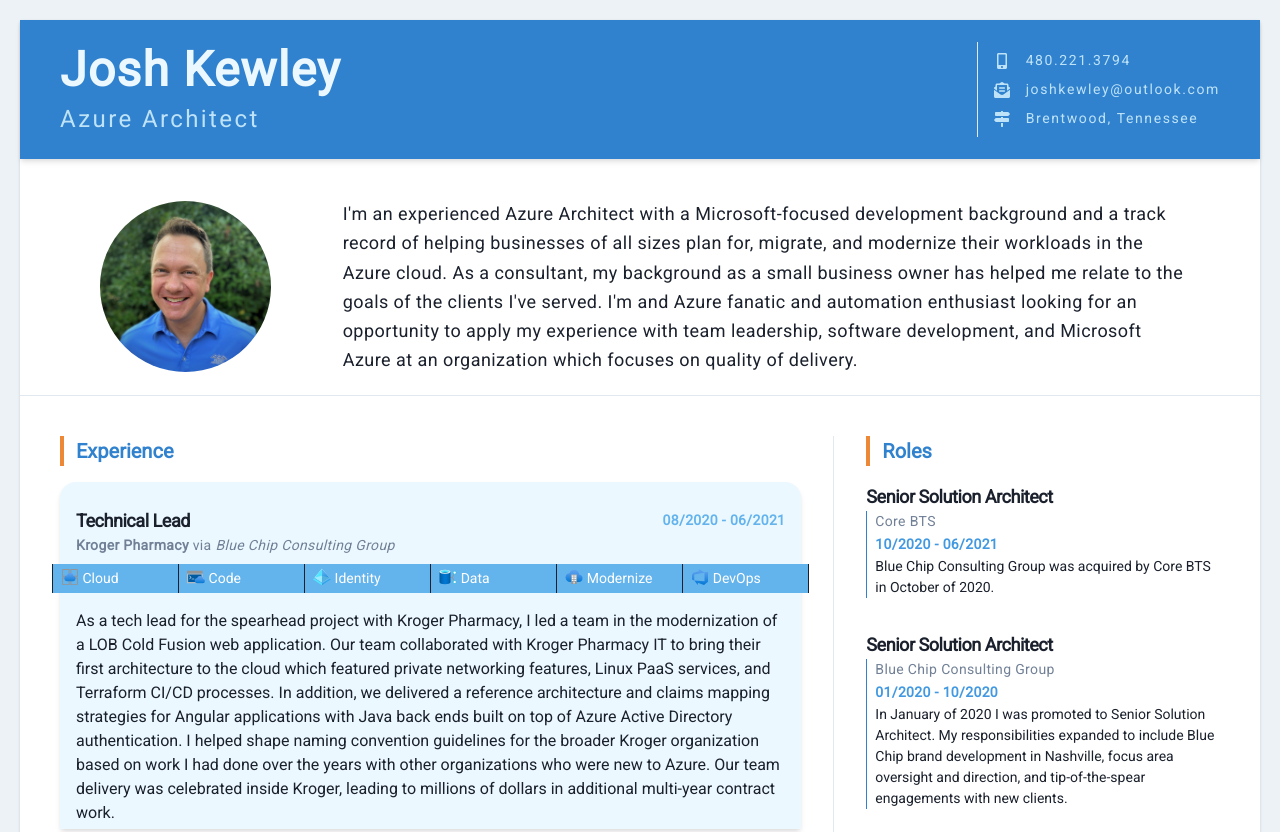
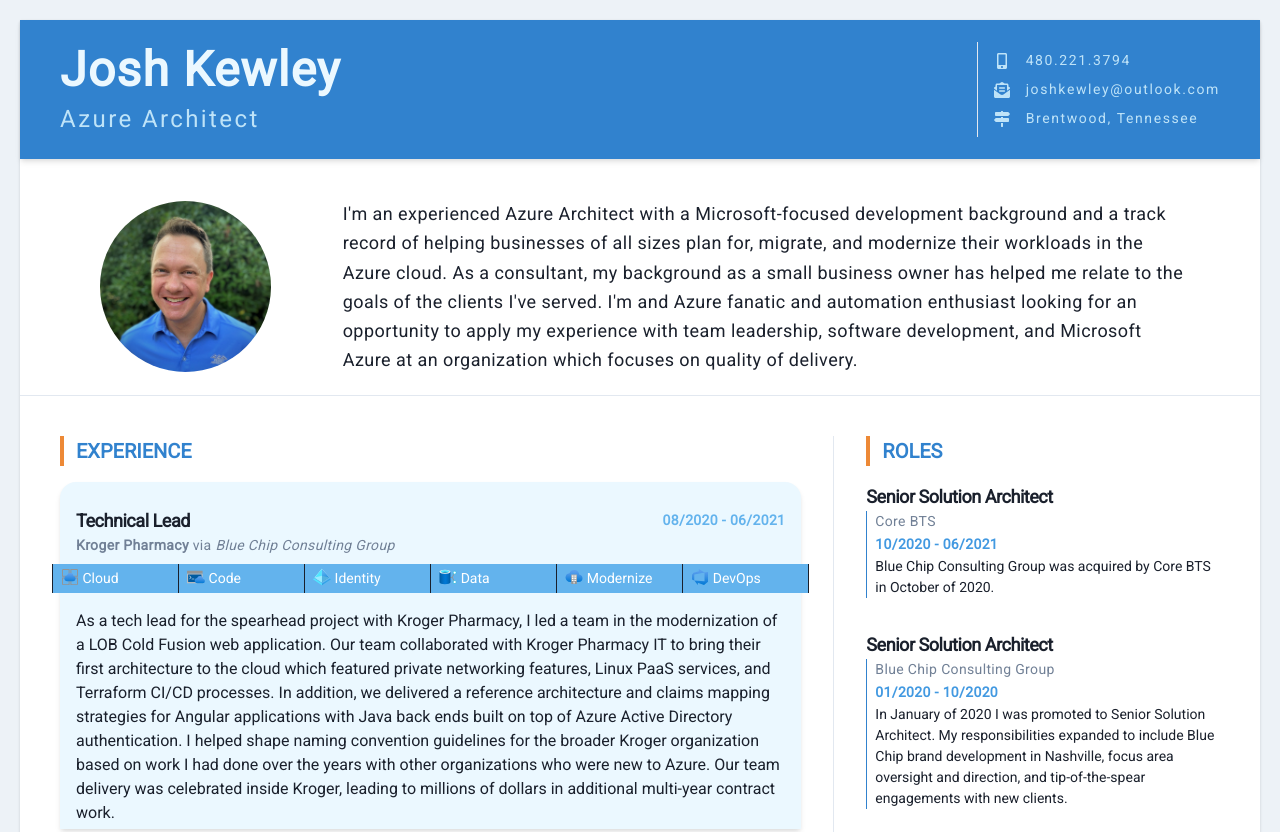
Before and after one commit to jkewley/personalsite, a Gatsby site: page / in a window 1280 px wide. Shown: the top 832 px of the page. Built offline with nearby package versions, Linux system fonts and the light colour scheme; Gatsby itself is replaced by a stand-in of ours.

Commit message:
uppsercase section headers

```diff
--- a/src/main.css
+++ b/src/main.css
@@ -26,7 +26,7 @@
 }
 
 .section-header {
-  @apply text-primary-600 text-xl font-bold border-l-4 border-secondary-500 pl-3;
+  @apply text-primary-600 text-xl font-bold border-l-4 border-secondary-500 pl-3 uppercase;
 }
 
 .item-header {
```
